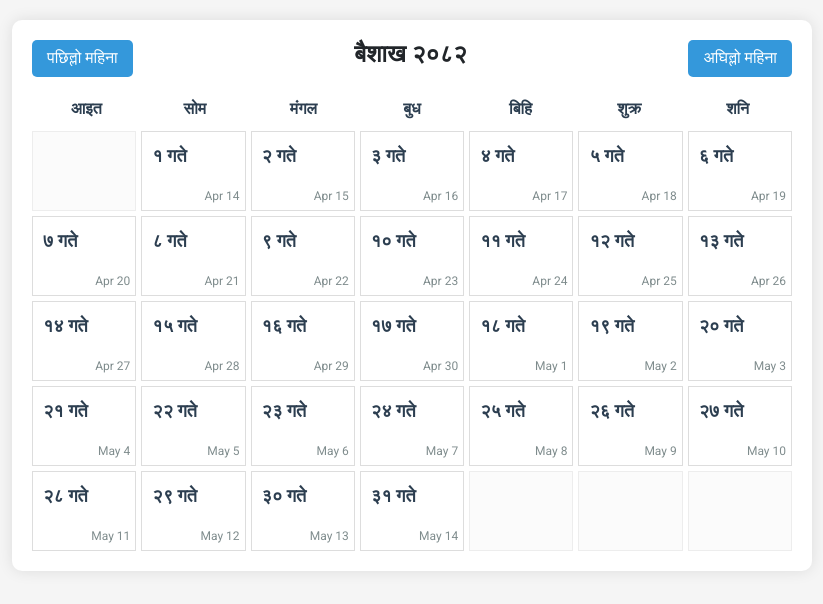
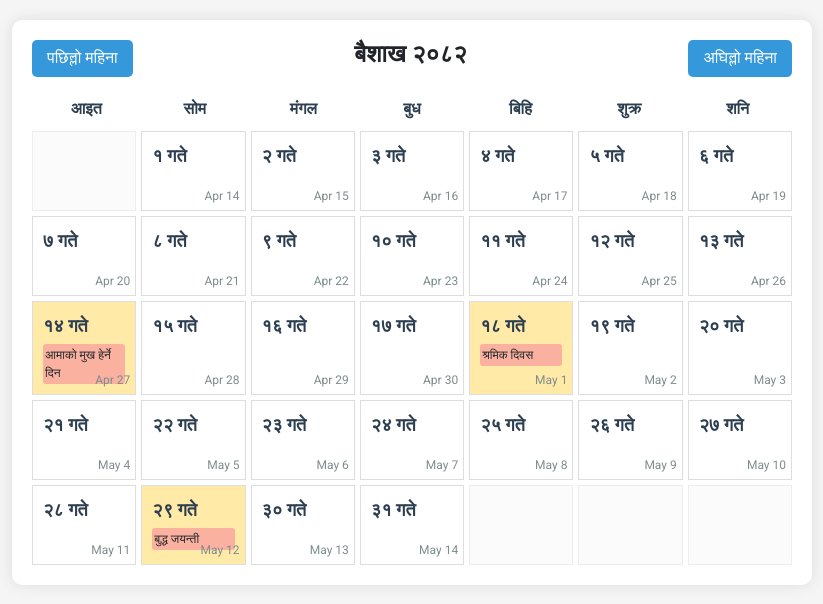
Before and after one commit to 9868085855/Nepali-Calendar-2082, a plain HTML site: page index.html in a window 1280 px wide. Shown: the whole page, without its empty margins (228-1051 px from the left). Drawn offline with nearby package versions, Linux system fonts and the light colour scheme; a web font is replaced by a local one.

Commit message:
Update index.html

```diff
--- a/index.html
+++ b/index.html
@@ -3,7 +3,8 @@
 <head>
     <meta charset="UTF-8">
     <meta name="viewport" content="width=device-width, initial-scale=1.0">
-    <title>नेपाली पात्रो २०८२</title>
+    <title>नेपाली पात्रो २०८२ - सम्पूर्ण नेपाली क्यालेन्डर</title>
+    <meta name="description" content="२०८२ सालको सम्पूर्ण नेपाली पात्रो, चाडपर्व, तिथि र अंग्रेजी मिति सहित">
     <link href="https://cdn.jsdelivr.net/npm/bootstrap@5.3.0/dist/css/bootstrap.min.css" rel="stylesheet">
     <link href="https://fonts.googleapis.com/css2?family=Roboto&display=swap" rel="stylesheet">
     <style>
@@ -155,10 +156,73 @@
             // English months mapping
             const englishMonths = ['Jan', 'Feb', 'Mar', 'Apr', 'May', 'Jun', 'Jul', 'Aug', 'Sep', 'Oct', 'Nov', 'Dec'];
 
-            // Festival data
+            // Festival data - Updated with all requested festivals
             const festivals = {
-                5: { 6: 'घटस्थापना', 13: 'फुलपाती', 14: 'महाष्टमी', 15: 'महानवमी', 16: 'विजया दशमी' },
-                6: { 2: 'काग तिहार', 3: 'लक्ष्मी पुजा', 4: 'गाईतिहार', 5: 'गोवर्द्धन पुजा', 6: 'भाई टीका', 10: 'छठ पर्व' }
+                0: { // बैशाख
+                    14: 'आमाको मुख हेर्ने दिन',
+                    18: 'श्रमिक दिवस',
+                    29: 'बुद्ध जयन्ती'
+                },
+                1: { // जेठ
+                    15: 'गणतन्त्र दिवस'
+                },
+                2: { // असार
+                    26: 'गुरु पूर्णिमा'
+                },
+                3: { // साउन
+                    13: 'नाग पञ्चमी',
+                    24: 'रक्षाबन्धन',
+                    25: 'गाईजात्रा',
+                    31: 'श्री कृष्णाष्टमी'
+                },
+                4: { // भदौ
+                    7: 'पिता सम्मान दिवस',
+                    10: 'तीजको ब्रत',
+                    12: 'ऋषिपञ्चमी ब्रत',
+                    15: 'गौरा पर्व',
+                    23: 'शिक्षा दिवस',
+                    29: 'बाल दिवस'
+                },
+                5: { // आश्विन
+                    6: 'घटस्थापना',
+                    13: 'फुलपाती',
+                    14: 'महाष्टमी',
+                    15: 'महानवमी',
+                    16: 'विजया दशमी'
+                },
+                6: { // कार्तिक
+                    2: 'काग तिहार',
+                    3: 'लक्ष्मी पुजा',
+                    4: 'गाईतिहार',
+                    5: 'गोवर्द्धन पुजा',
+                    6: 'भाई टीका',
+                    10: 'छठ पर्व'
+                },
+                7: { // मंसिर
+                    9: 'बिबाह पञ्चमी',
+                    18: 'उधौली पर्व'
+                },
+                8: { // पुष
+                    10: 'क्रिसमस दिवस',
+                    15: 'तमु ल्होसार',
+                    27: 'एकता दिवस (पृथ्वी जयन्ती)'
+                },
+                9: { // माघ
+                    5: 'सोनाम ल्होसार',
+                    9: 'सरस्वती जयन्ती',
+                    16: 'शहीद दिवस'
+                },
+                10: { // फागुन
+                    3: 'महाशिवरात्री',
+                    6: 'ग्याल्पो ल्होसार',
+                    7: 'प्रजातन्त्र दिवस',
+                    18: 'फागु पर्व',
+                    19: 'होली पर्व (तराईम बिदा)',
+                    24: 'नारी दिवस'
+                },
+                11: { // चैत्र
+                    4: 'घोडेजात्रा'
+                }
             };
 
             // Day mapping
@@ -209,7 +273,6 @@
             // Update calendar display
             function updateCalendar() {
                 const currentMonth = nepaliMonths[currentMonthIndex];
-                // Convert year to Nepali numerals
                 const nepaliYear = convertToNepaliNumber(currentMonth.year);
                 document.getElementById('month-year').textContent = `${currentMonth.name} ${nepaliYear}`;
 
```
